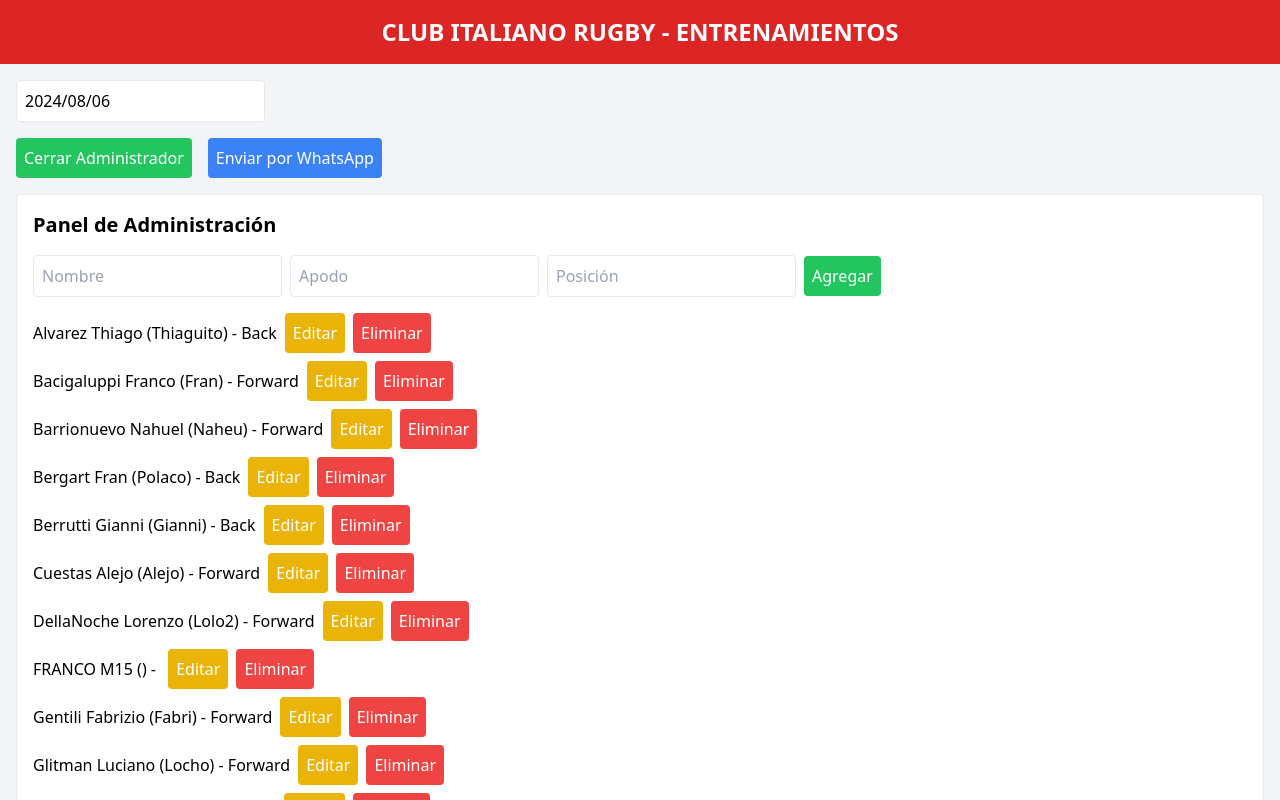
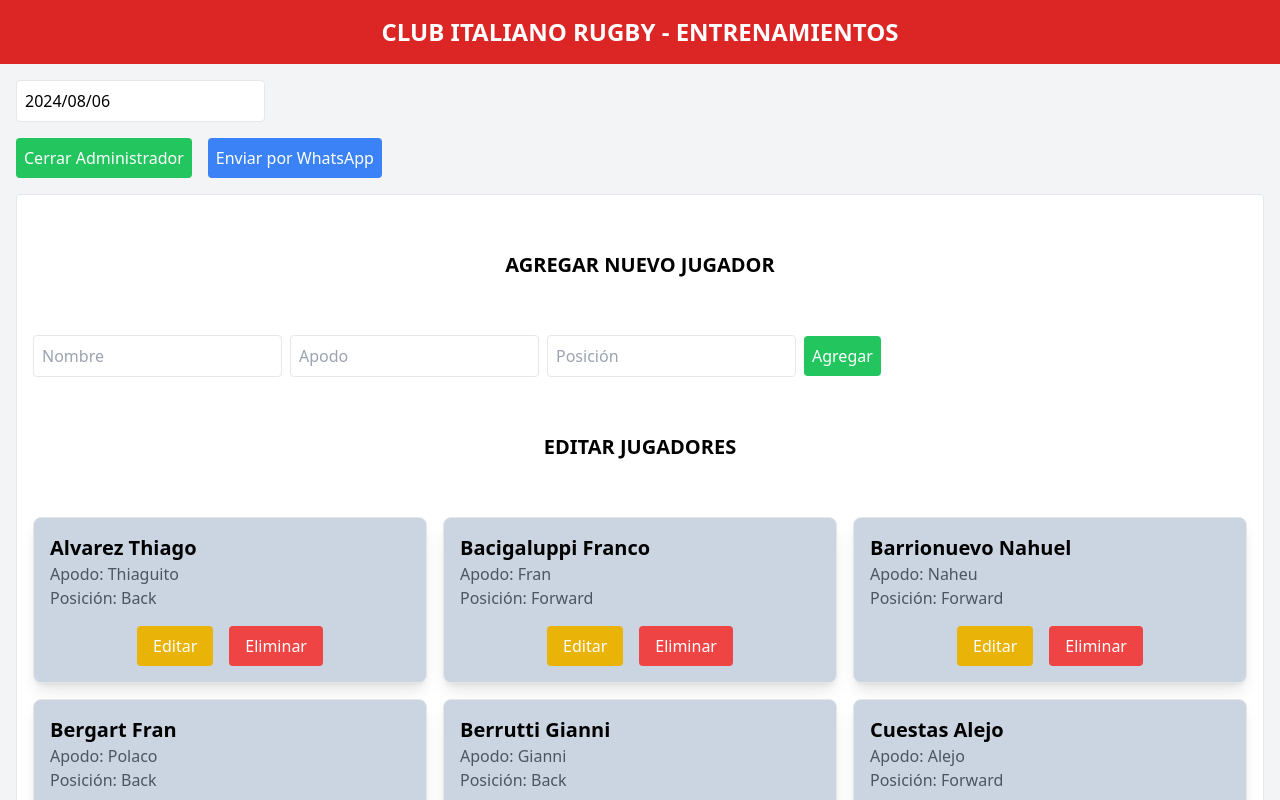
Before and after one commit to TitoBerru/controlTano, a React (Create React App) app: page / in a window 1280 px wide. Both pictures are taken after a click on the button "Administrador". Shown: the top 800 px of the page. Built offline with nearby package versions, Linux system fonts and the light colour scheme.

Commit message:
cards en admin de students

```diff
--- a/src/components/AdminPanel.js
+++ b/src/components/AdminPanel.js
@@ -23,7 +23,7 @@
 
   return (
     <div className="p-4 border rounded bg-white">
-      <h2 className="text-xl font-semibold mb-4">Panel de Administración</h2>
+      <h2 className="text-xl font-semibold mb-4 p-10 text-center">AGREGAR NUEVO JUGADOR</h2>
       <div className="mb-4">
         <input
           type="text"
@@ -46,6 +46,7 @@
           onChange={(e) => setPosition(e.target.value)}
           className="p-2 border rounded"
         />
+
         {editingStudent ? (
           <button
             onClick={handleEdit}
@@ -62,10 +63,17 @@
           </button>
         )}
       </div>
+      <h2 className="text-xl font-semibold mb-4 text-center p-10">EDITAR JUGADORES</h2>
       <ul>
+      <div className='grid grid-cols-1 md:grid-cols-2 lg:grid-cols-3 gap-4'>
   {students.map(student => (
-          <li key={student.id} className="mb-2">
-            {student.name} ({student.nickname}) - {student.position}
+    <div key={student.id} className="border rounded-lg p-4 shadow-lg bg-slate-300">
+      <div className="mb-4">
+        <h3 className="text-xl font-bold">{student.name}</h3>
+        <p className="text-gray-600">Apodo: {student.nickname || "N/A"}</p>
+        <p className="text-gray-600">Posición: {student.position || "N/A"}</p>
+      </div>
+      <div className="flex justify-center space-x-4 mt-4">
         <button
           onClick={() => {
             setEditingStudent(student);
@@ -73,18 +81,21 @@
             setNickname(student.nickname);
             setPosition(student.position);
           }}
-              className="p-2 bg-yellow-500 text-white rounded ml-2"
+          className="px-4 py-2 bg-yellow-500 text-white rounded"
         >
           Editar
         </button>
         <button
           onClick={() => onDeleteStudent(student.id)}
-              className="p-2 bg-red-500 text-white rounded ml-2"
+          className="px-4 py-2 bg-red-500 text-white rounded"
         >
           Eliminar
         </button>
-          </li>
+      </div>
+    </div>
   ))}
+</div>
+
       </ul>
     </div>
   );
```
Lines whose indentation alone changed are shown as unchanged.
